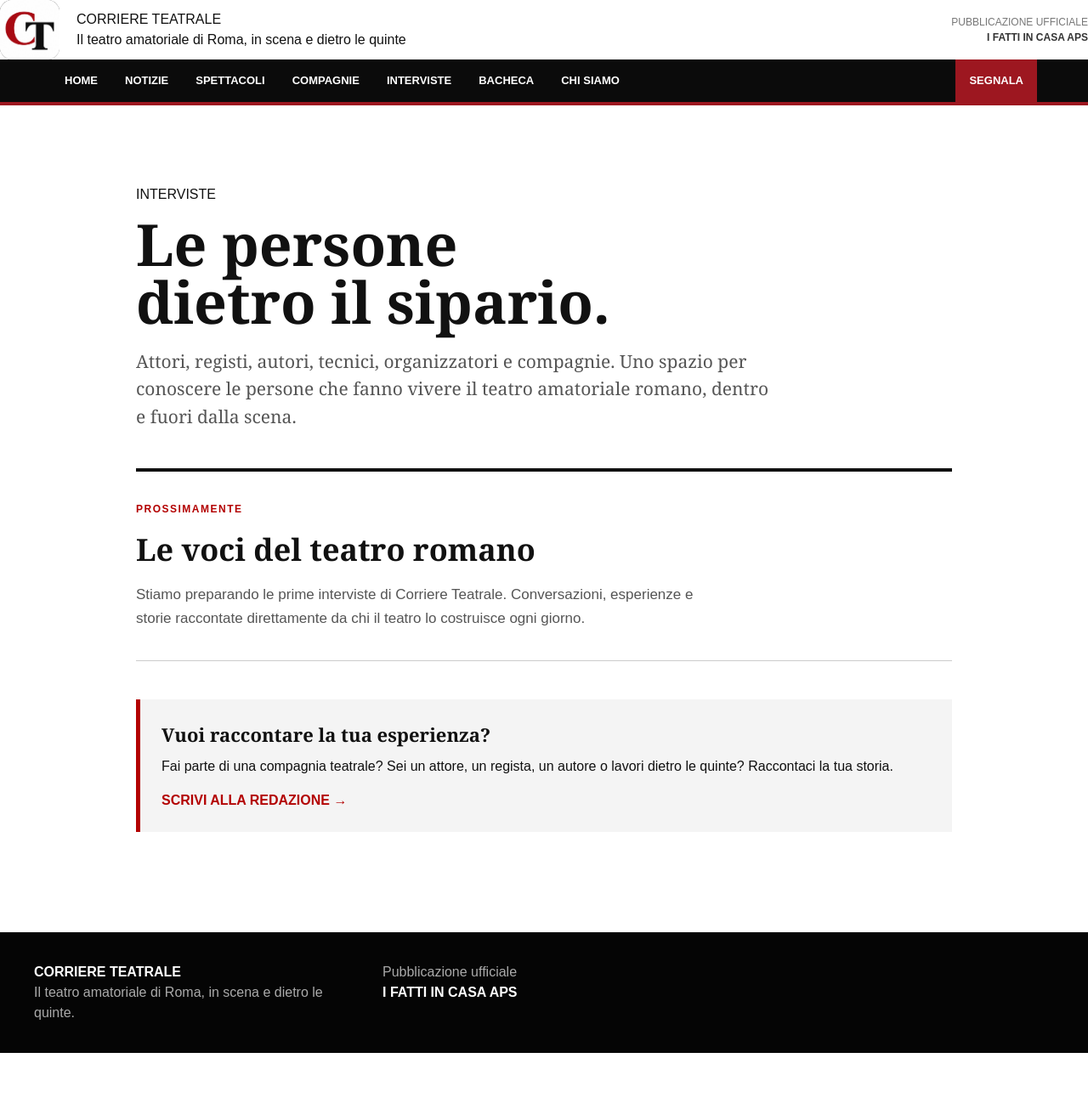
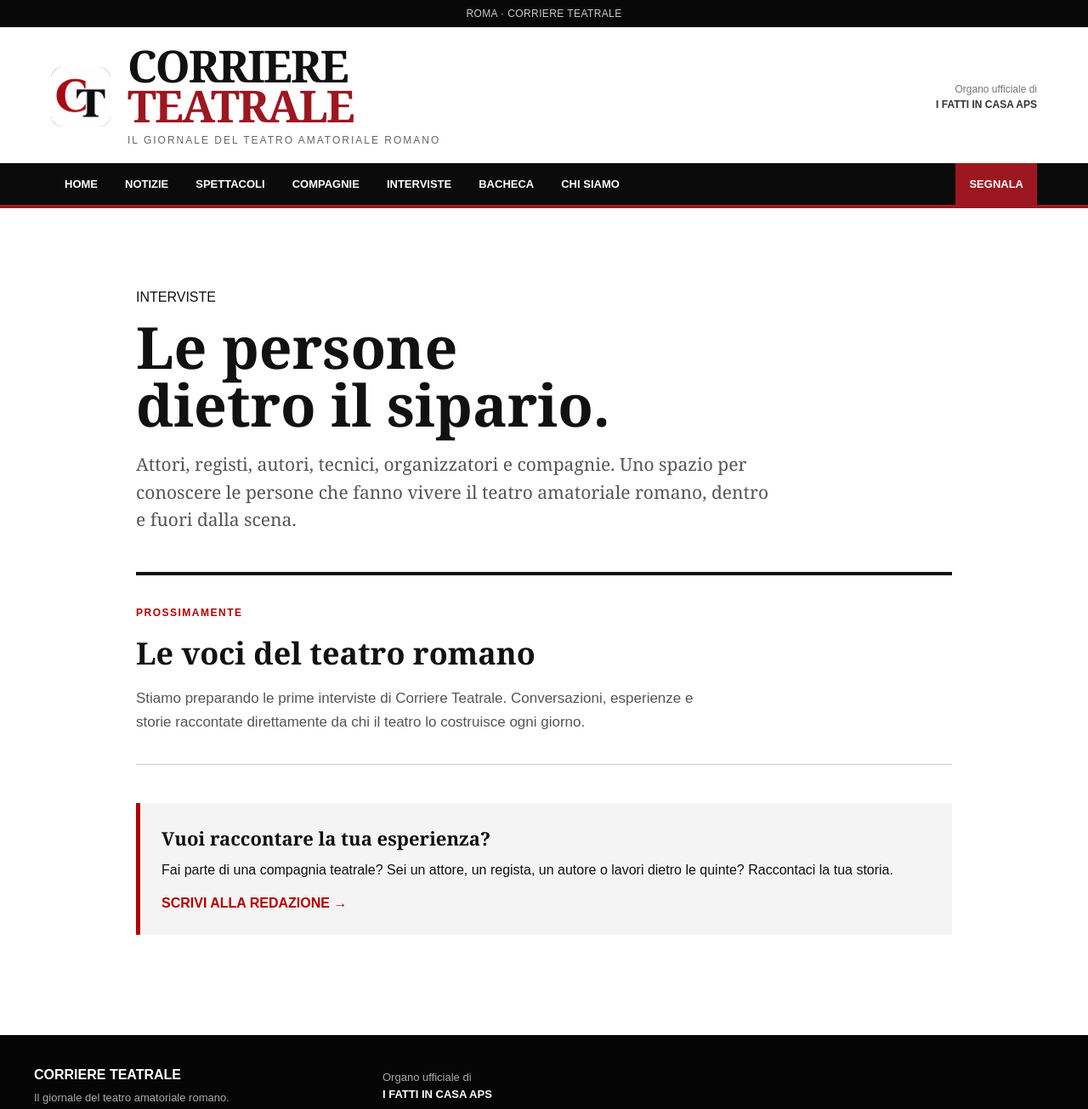
Before and after one commit to mariogalli1983/corriere-teatrale, a plain HTML site: page interviste.html in a window 1280 px wide. Shown: the whole page at 85% size. Before the commit the page ends 1239 px from the top, so only its background shows below. Drawn offline with Linux system fonts and the light colour scheme.

Commit message:
Update interviste.html

```diff
--- a/interviste.html
+++ b/interviste.html
@@ -10,14 +10,14 @@
 
     <title>Interviste | Corriere Teatrale</title>
 
-    <meta
-        name="description"
-        content="Interviste a compagnie, attori, registi e protagonisti del teatro amatoriale romano."
-    >
+    <meta name="description"
+          content="Interviste a compagnie, attori, registi e protagonisti del teatro amatoriale romano.">
 
-    <link rel="icon" href="logo-corriere-teatrale.jpg">
+    <link rel="icon"
+          href="logo-corriere-teatrale.jpg">
 
-    <link rel="stylesheet" href="assets/css/style.css">
+    <link rel="stylesheet"
+          href="assets/css/style.css">
 
 </head>
 
@@ -26,12 +26,19 @@
 
 
 <!-- =====================================================
+     TOPBAR
+     ===================================================== -->
+
+<div class="topbar">
+    ROMA · CORRIERE TEATRALE
+</div>
+
+
+<!-- =====================================================
      HEADER
      ===================================================== -->
 
-<header>
-
-    <div class="header-inner">
+<header class="masthead">
 
     <div class="brand">
 
@@ -40,21 +47,25 @@
             <img
                 src="logo-corriere-teatrale.jpg"
                 alt="Corriere Teatrale"
-                    class="site-logo"
             >
 
         </a>
 
-            <div class="brand-text">
 
-                <a href="index.html" class="site-title">
-                    CORRIERE TEATRALE
+        <div>
+
+            <a href="index.html">
+
+                <h1>
+                    CORRIERE
+                    <span>TEATRALE</span>
+                </h1>
+
             </a>
 
-                <div class="site-subtitle">
-                    Il teatro amatoriale di Roma,
-                    in scena e dietro le quinte
-                </div>
+            <p>
+                Il giornale del teatro amatoriale romano
+            </p>
 
         </div>
 
@@ -63,13 +74,15 @@
 
     <div class="official">
 
-            PUBBLICAZIONE UFFICIALE<br>
+        Organo ufficiale di<br>
 
         <a href="i-fatti-in-casa.html">
-                <strong>I FATTI IN CASA APS</strong>
+
+            <strong>
+                I FATTI IN CASA APS
+            </strong>
+
         </a>
-
-        </div>
 
     </div>
 
@@ -95,15 +108,20 @@
             aria-expanded="false"
             aria-controls="menu-principale"
         >
+
             <span></span>
             <span></span>
             <span></span>
+
         </button>
 
     </div>
 
 
-    <div class="nav-inner" id="menu-principale">
+    <div
+        class="nav-inner"
+        id="menu-principale"
+    >
 
         <a href="index.html">
             Home
@@ -121,7 +139,10 @@
             Compagnie
         </a>
 
-        <a href="interviste.html" class="active">
+        <a
+            href="interviste.html"
+            class="active"
+        >
             Interviste
         </a>
 
@@ -133,7 +154,10 @@
             Chi siamo
         </a>
 
-        <a href="segnala.html" class="segnala">
+        <a
+            href="segnala.html"
+            class="segnala"
+        >
             Segnala
         </a>
 
@@ -245,7 +269,9 @@
         </div>
 
 
-        <!-- CTA -->
+        <!-- =================================================
+             CTA
+             ================================================= -->
 
         <div
             style="
@@ -313,23 +339,29 @@
                 CORRIERE TEATRALE
             </strong>
 
-            <br>
-
-            Il teatro amatoriale di Roma,
-            in scena e dietro le quinte.
+            <p>
+                Il giornale del teatro
+                amatoriale romano.
+            </p>
 
         </div>
 
 
         <div>
 
-            Pubblicazione ufficiale<br>
+            <p>
+
+                Organo ufficiale di<br>
 
                 <a href="i-fatti-in-casa.html">
+
                     <strong>
                         I FATTI IN CASA APS
                     </strong>
+
                 </a>
+
+            </p>
 
         </div>
 
@@ -338,8 +370,13 @@
 </footer>
 
 
+<!-- =====================================================
+     JAVASCRIPT
+     ===================================================== -->
+
 <script src="assets/js/app.js"></script>
 
 
 </body>
+
 </html>
```
Lines whose indentation alone changed are shown as unchanged.
